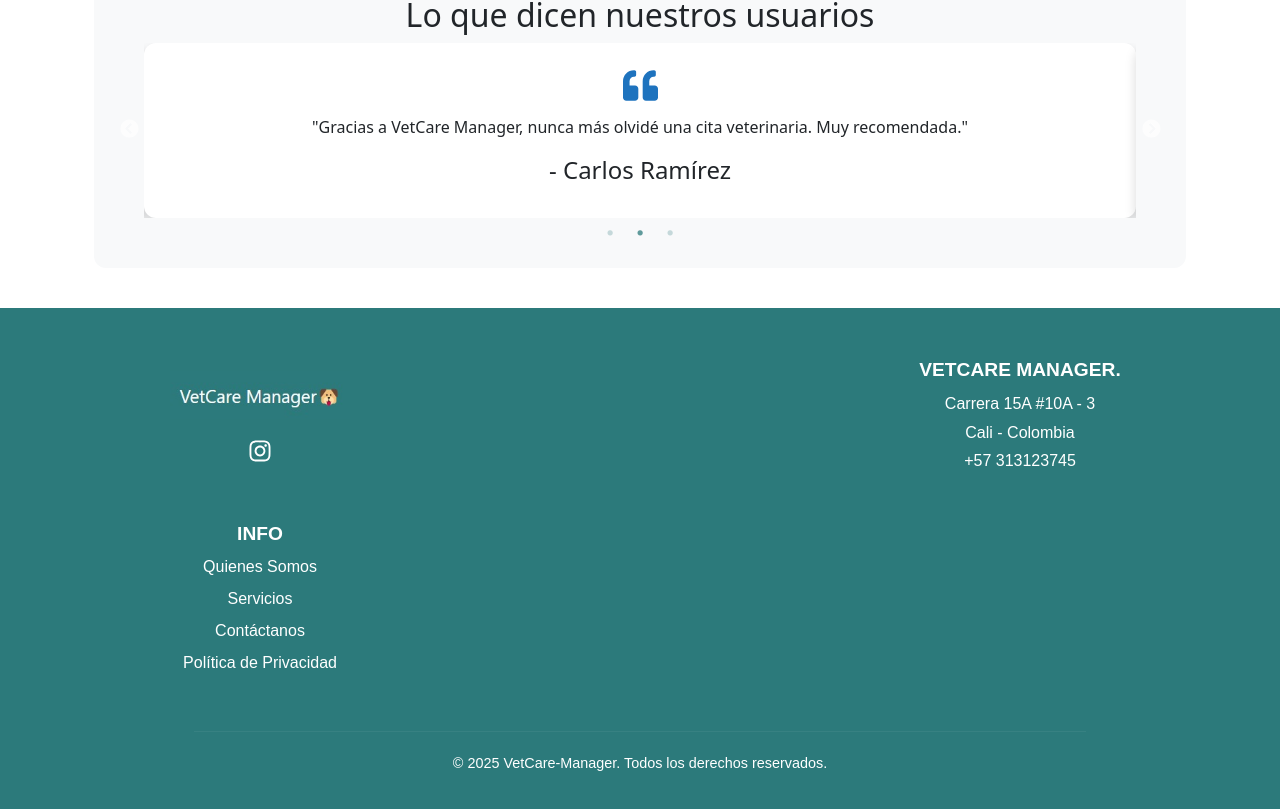
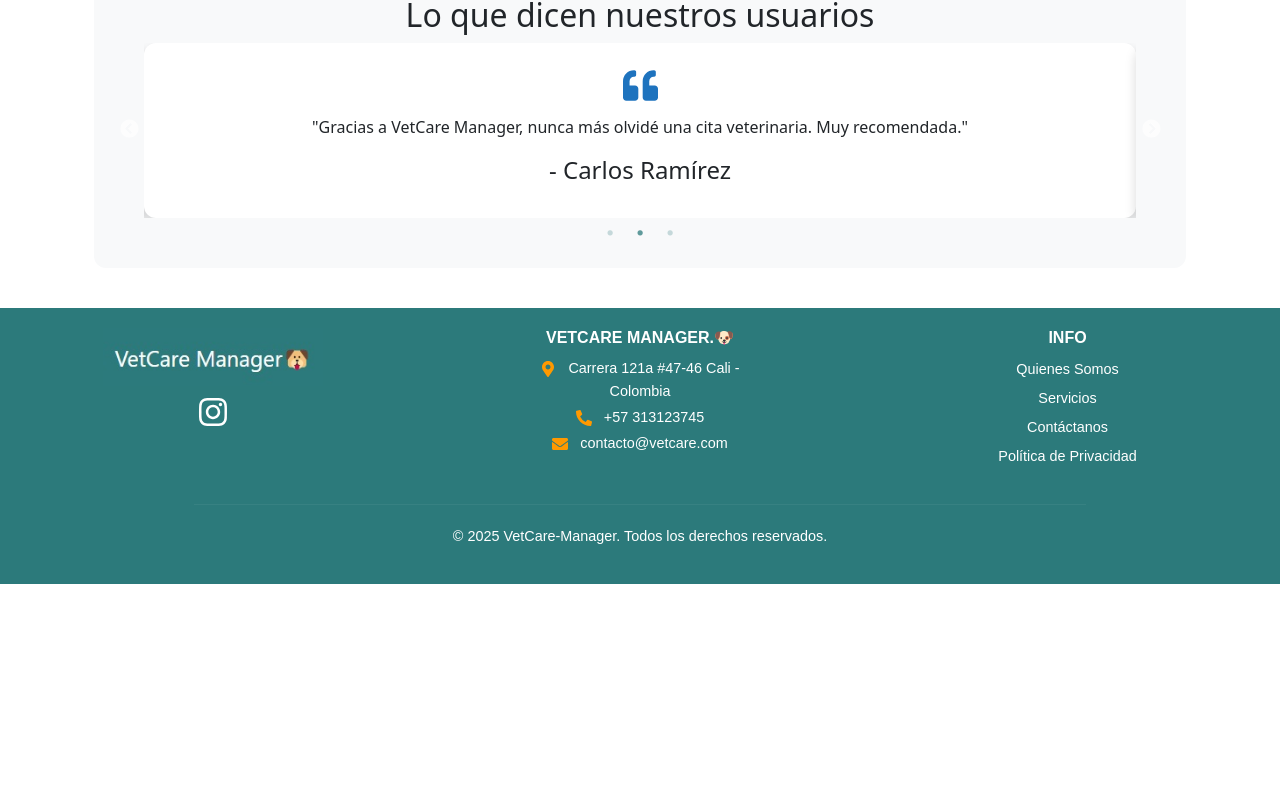
Before and after one commit to webdesigner98everyone/vetcare, a React (Create React App) app: page / in a window 1280 px wide. Shown: the part 1221-2030 px from the top of the page. After the commit the page ends 1805 px from the top, so only its background shows below. Built offline with nearby package versions, Linux system fonts and the light colour scheme.

Commit message:
Estabilizacion de footer a nivel de front

```diff
--- a/src/components/Footer.tsx
+++ b/src/components/Footer.tsx
@@ -1,7 +1,7 @@
 import React from "react";
 import { Container, Row, Col } from "react-bootstrap";
 import { Link } from "react-router-dom";
-import { FaInstagram, FaWhatsapp } from "react-icons/fa";
+import { FaMapMarkerAlt, FaPhoneAlt, FaEnvelope, FaInstagram, FaWhatsapp } from "react-icons/fa";
 import "../styles/Footer.css";
 import Logo from "../assets/Logo.jpg";
 
@@ -11,7 +11,7 @@ const Footer: React.FC = () => {
       <Container>
         <Row className="footer-content">
           {/* Logo e Instagram */}
-          <Col md={4} className="footer-section text-center">
+          <Col md={3} className="footer-section text-center">
             <img src={Logo} alt="Empresa Logo" className="logo-img" />
             <div className="social-icons">
               <a href="https://instagram.com" target="_blank" rel="noopener noreferrer">
@@ -21,15 +21,15 @@ const Footer: React.FC = () => {
           </Col>
 
           {/* Información de la Empresa */}
-          <Col md={4} className="footer-section">
-            <h5>VETCARE MANAGER.</h5>
-            <p>Carrera 15A #10A - 3</p>
-            <p>Cali - Colombia</p>
-            <p>+57 313123745</p>
+          <Col md={3} className="footer-section">
+            <h5>VETCARE MANAGER.🐶</h5>
+            <p><FaMapMarkerAlt className="footer-icon" /> Carrera 121a #47-46 Cali - Colombia</p>
+            <p><FaPhoneAlt className="footer-icon" /> +57 313123745</p>
+            <p><FaEnvelope className="footer-icon" /> contacto@vetcare.com</p>
           </Col>
 
           {/* Enlaces de Navegación */}
-          <Col md={4} className="footer-section">
+          <Col md={3} className="footer-section">
             <h5>INFO</h5>
             <ul className="footer-links">
               <li><Link to="/About">Quienes Somos</Link></li>
--- a/src/styles/Footer.css
+++ b/src/styles/Footer.css
@@ -2,7 +2,7 @@
 .footer {
   background: #2c7a7b;
   color: #fff;
-  padding: 50px 0;
+  padding: 20px 0;
   text-align: center;
   font-family: "Poppins", sans-serif;
 }
@@ -19,13 +19,13 @@
 /* Secciones del footer */
 .footer-section {
   text-align: center;
-  margin-bottom: 20px;
+  margin-bottom: auto;
 }
 
 /* Logo */
 .logo-img {
-  width: 180px;
-  margin-bottom: 10px;
+  width: 220px;
+  margin-bottom: auto;
 }
 
 /* Redes sociales */
@@ -34,7 +34,7 @@
 }
 
 .social-icon {
-  font-size: 1.5rem;
+  font-size: 2rem;
   color: #fff;
   margin: 0 10px;
   transition: color 0.3s ease, transform 0.2s ease-in-out;
@@ -47,14 +47,14 @@
 
 /* Información de la empresa */
 .footer-section h5 {
-  font-size: 1.2rem;
+  font-size: 1rem;
   font-weight: bold;
   margin-bottom: 10px;
 }
 
 .footer-section p {
   margin: 3px 0;
-  font-size: 1rem;
+  font-size: 0.9rem;
 }
 
 /* Enlaces */
@@ -64,13 +64,13 @@
 }
 
 .footer-links li {
-  margin-bottom: 8px;
+  margin-bottom: 5px;
 }
 
 .footer-links a {
   color: #fff;
   text-decoration: none;
-  font-size: 1rem;
+  font-size: 0.9rem;
   transition: color 0.3s ease, transform 0.2s ease-in-out;
 }
 
@@ -90,6 +90,13 @@
 .footer-text {
   font-size: 0.9rem;
   color: #fff;
+}
+
+.footer-icon {
+  margin-right: 8px;
+  color: #ff9900;
+  font-size: 1rem;
+  vertical-align: middle;
 }
 
 /* Botón flotante de WhatsApp */
```
